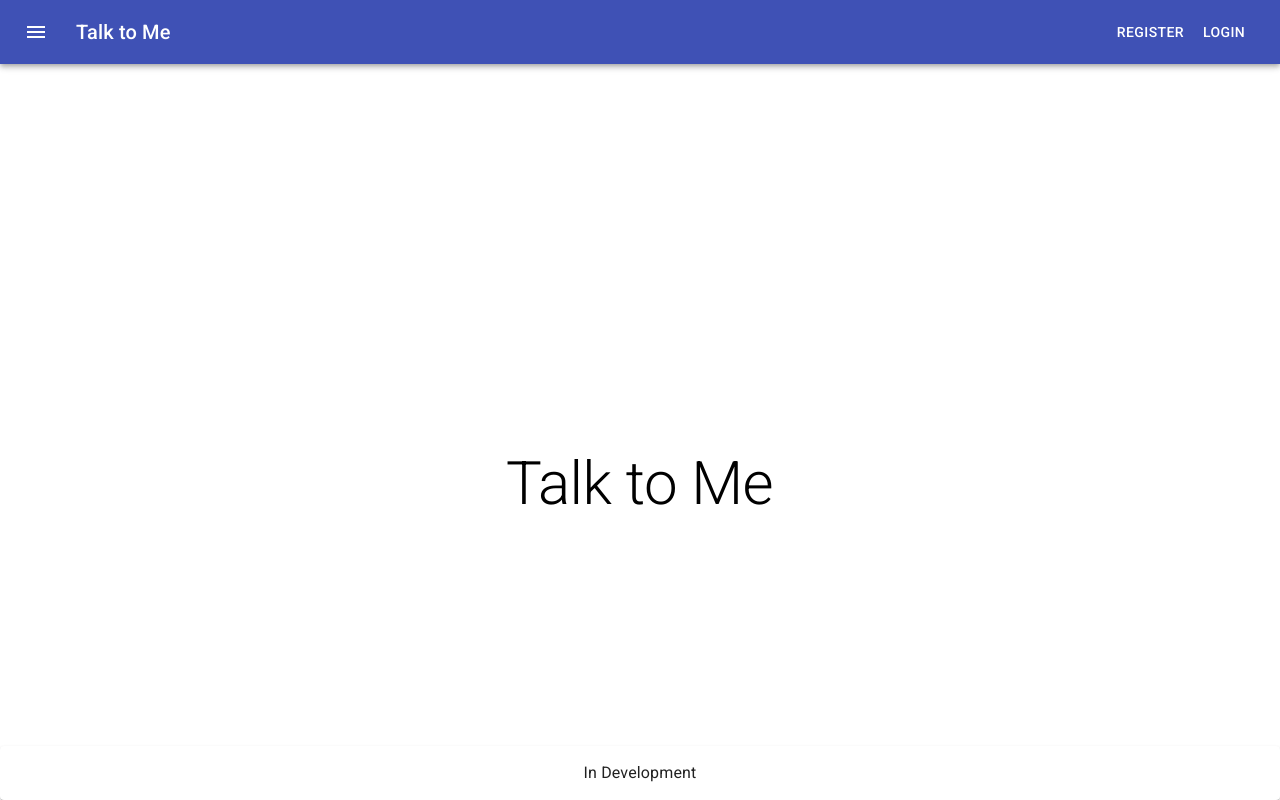
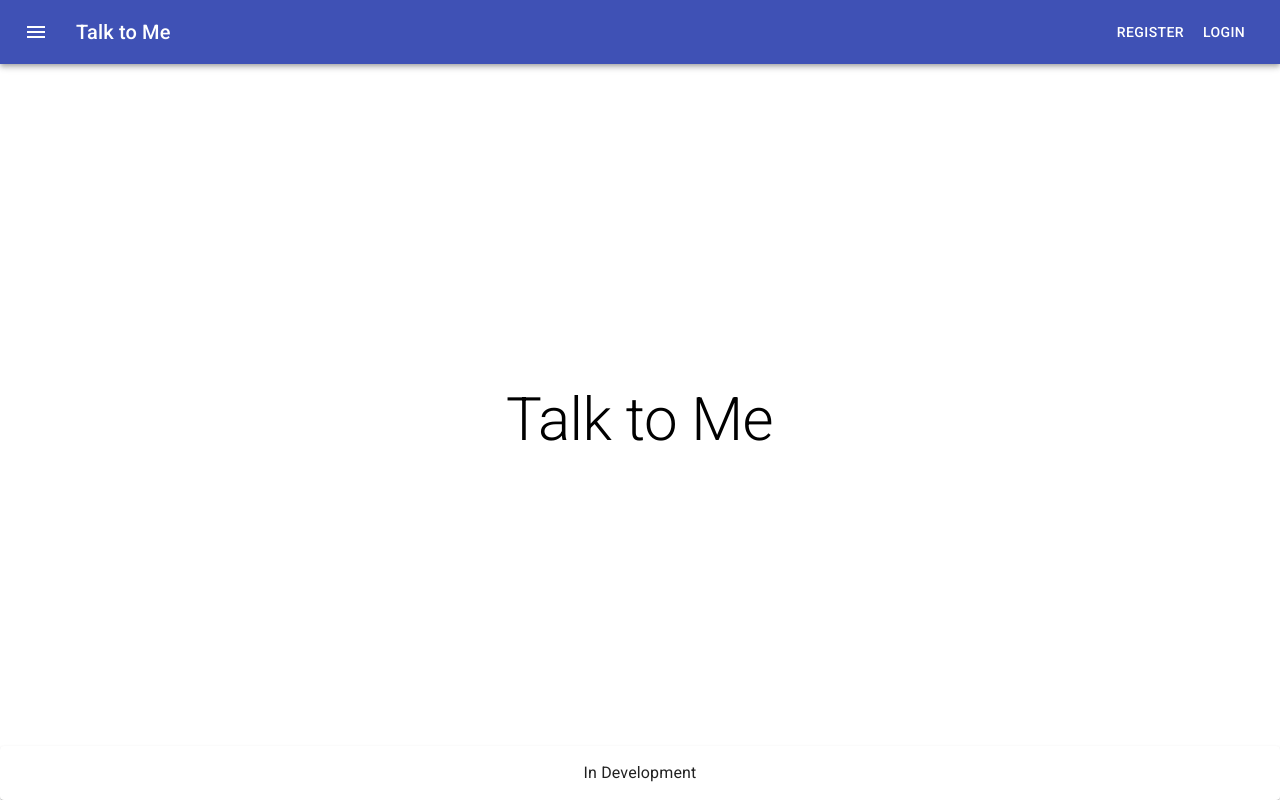
Before and after one commit to ChristopherTrimboli/talk-to-me, a React (Create React App) app in the folder frontend/: page / in a window 1280 px wide. Built offline with nearby package versions, Linux system fonts and the light colour scheme.

Commit message:
change style

```diff
--- a/frontend/src/containers/FrontPage/index.js
+++ b/frontend/src/containers/FrontPage/index.js
@@ -7,7 +7,7 @@ const useStyles = makeStyles(theme => ({
   root: {
     height: '100%',
     textAlign: 'center',
-    marginTop: '30%'
+    marginTop: '40vh'
   }
 }));
 
```
